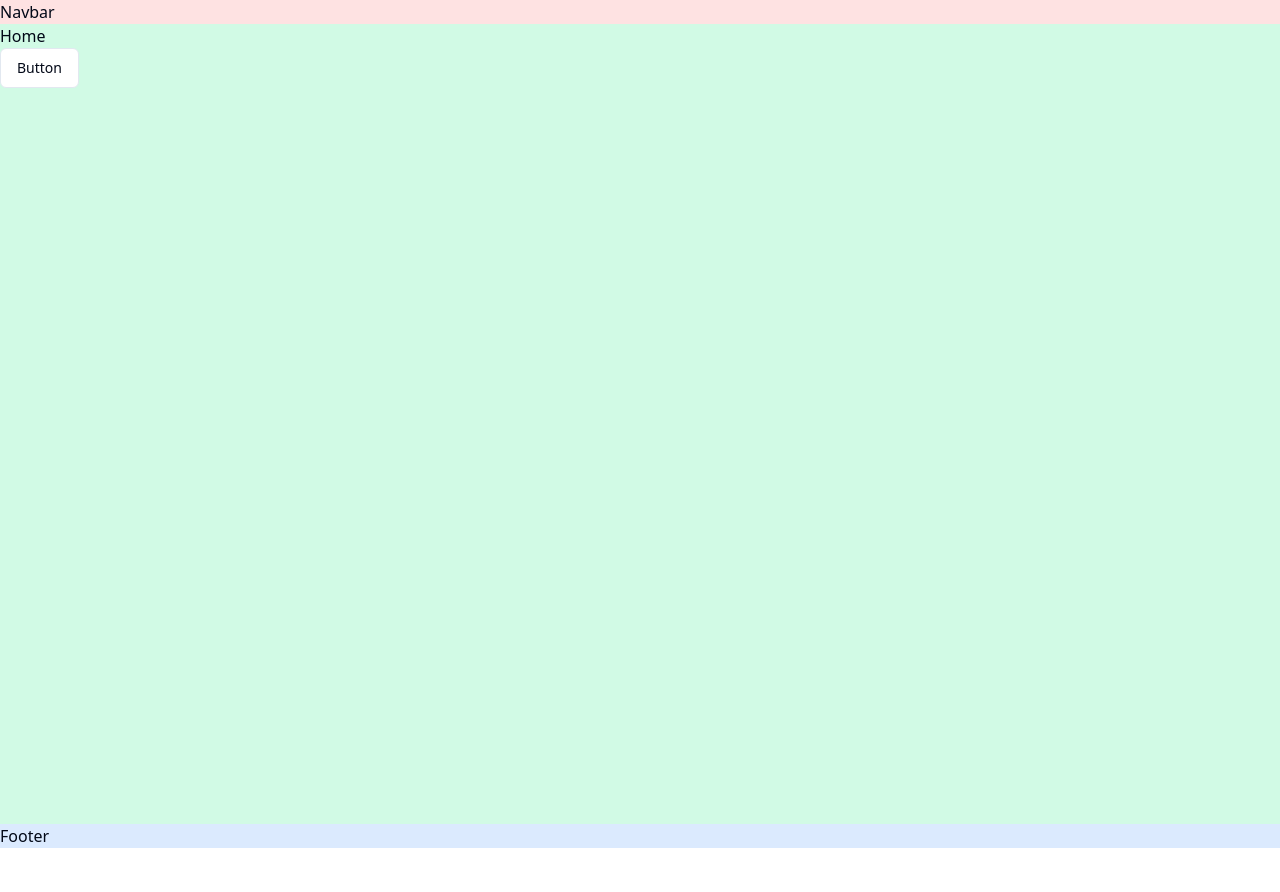
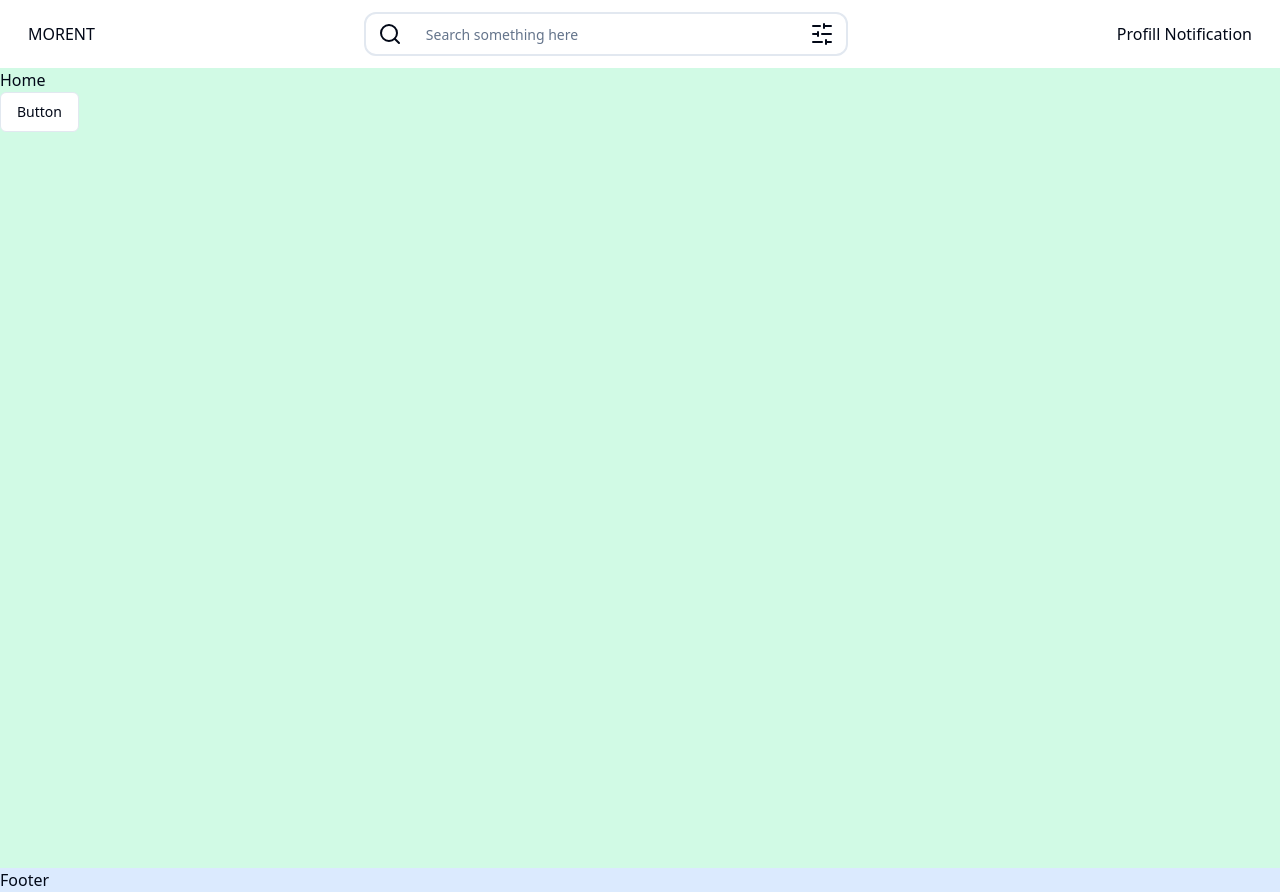
Before and after one commit to Lostovayne/car-rent-website, a React (Vite) app: page / in a window 1280 px wide. Before the commit the page ends 848 px from the top, so only its background shows below. Built offline with nearby package versions, Linux system fonts and the light colour scheme.

Commit message:
feat:add component-ui Input

```diff
--- a/src/components/Navbar.tsx
+++ b/src/components/Navbar.tsx
@@ -1,3 +1,40 @@
+import { Search, SlidersHorizontal } from 'lucide-react';
+import { Input } from './ui/input';
+
 export const Navbar = () => {
-  return <div className="bg-red-100 w-full" >Navbar</div>;
+	return (
+		<div className='flex justify-between items-center mx-7 py-3'>
+			<Logo />
+			<SearchArea />
+			<ProfillNotification />
+		</div>
+	)
 };
+
+const Logo = () => {
+	return (
+		<span>MORENT</span>
+	)
+}
+
+const SearchArea = () => {
+	return (
+		<div className='flex border-2 items-center px-3 rounded-xl gap-3'>
+			<Search width={24} height={24} />
+
+			<Input
+				type='text'
+				placeholder='Search something here'
+				className='w-[24rem] border-0 focus:outline-none focus:outline-0'
+			/>
+
+			<SlidersHorizontal width={24} height={24} />
+		</div>
+	)
+}
+
+const ProfillNotification = () => {
+	return (
+		<span>Profill Notification</span>
+	)
+}
--- a/src/components/index.ts
+++ b/src/components/index.ts
@@ -1,3 +1,5 @@
 export * from "./Footer";
 export * from "./Navbar";
+
 export * from "./ui/button"
+export * from "./ui/input"
--- /dev/null
+++ b/src/components/ui/input.tsx
@@ -0,0 +1,25 @@
+import * as React from "react"
+
+import { cn } from "@/lib/utils"
+
+export interface InputProps
+  extends React.InputHTMLAttributes<HTMLInputElement> {}
+
+const Input = React.forwardRef<HTMLInputElement, InputProps>(
+  ({ className, type, ...props }, ref) => {
+    return (
+      <input
+        type={type}
+        className={cn(
+          "flex h-10 w-full rounded-md border border-input bg-background px-3 py-2 text-sm ring-offset-background file:border-0 file:bg-transparent file:text-sm file:font-medium placeholder:text-muted-foreground focus-visible:outline-none focus-visible:ring-2 focus-visible:ring-ring focus-visible:ring-offset-2 disabled:cursor-not-allowed disabled:opacity-50",
+          className
+        )}
+        ref={ref}
+        {...props}
+      />
+    )
+  }
+)
+Input.displayName = "Input"
+
+export { Input }
```
